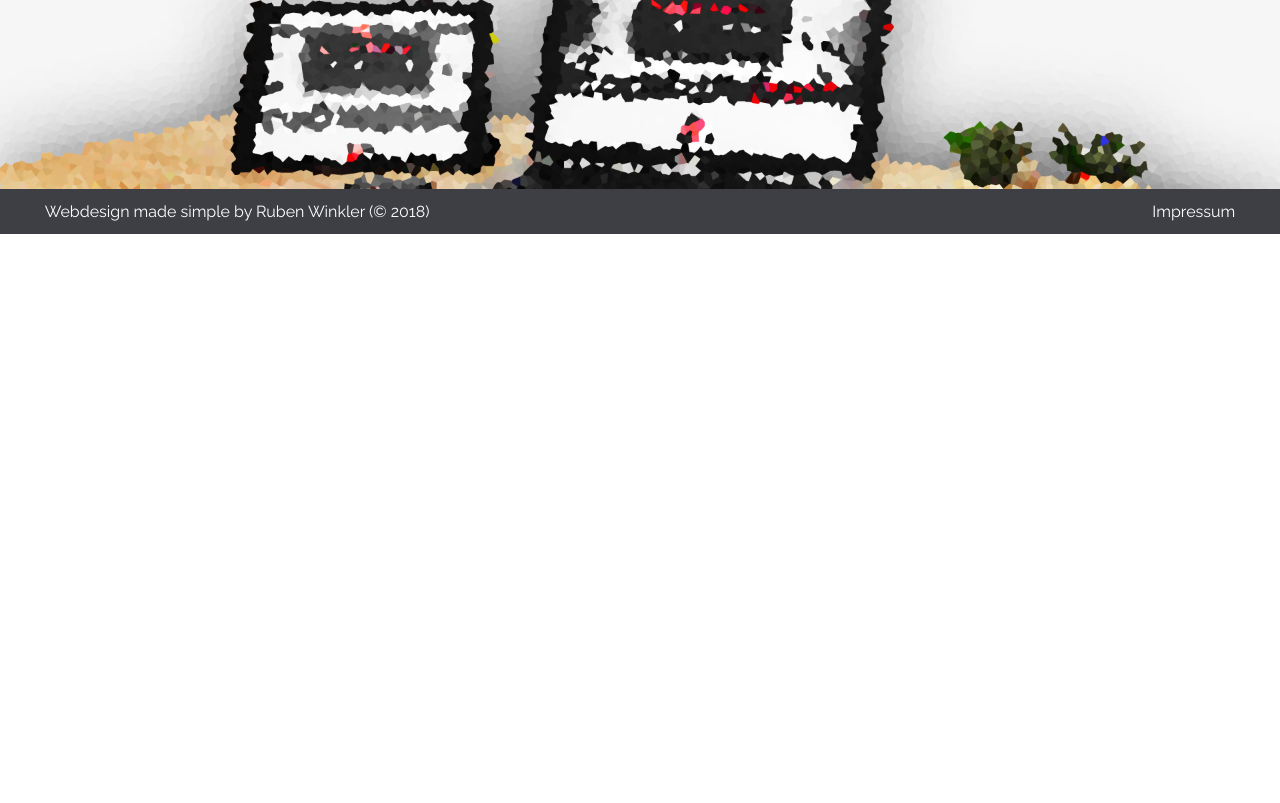
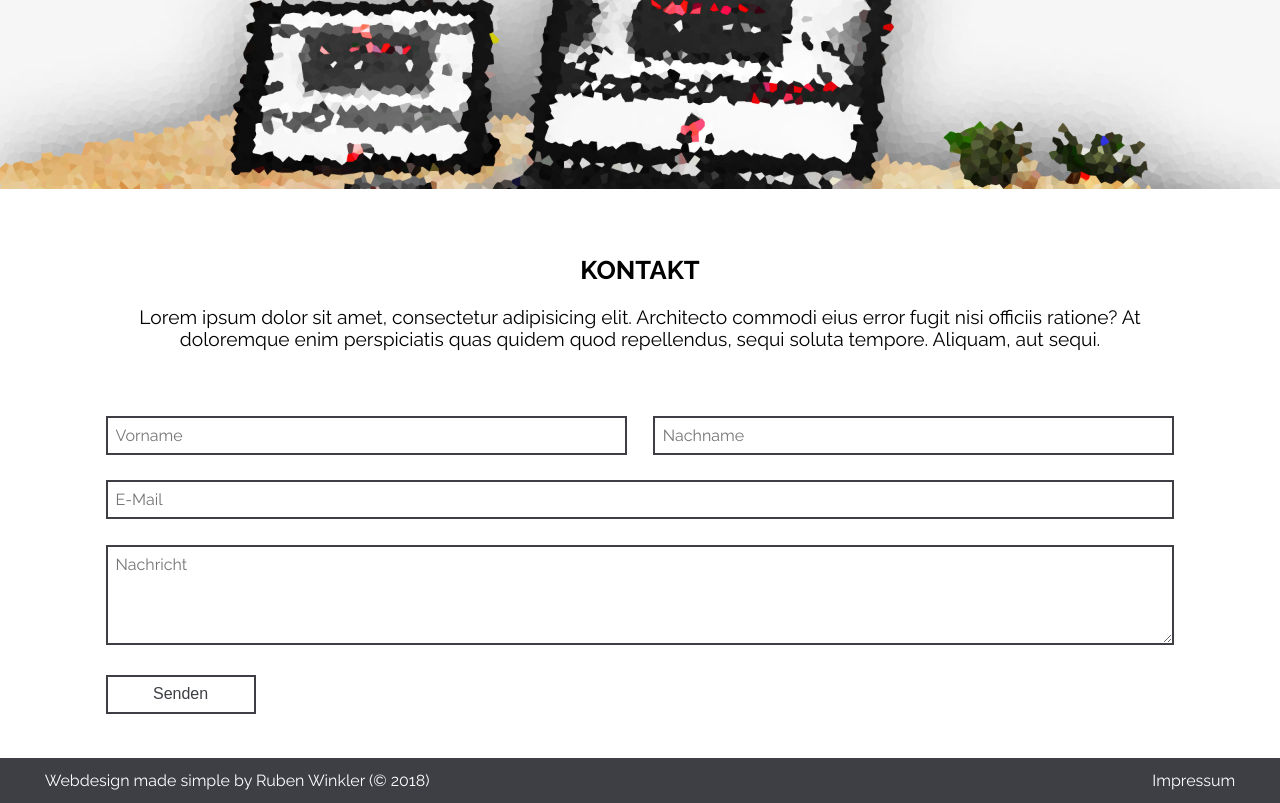
Before and after one commit to robinmatz/webdesign-made-simple, a website: page kontakt.html in a window 1280 px wide. Shown: the part 61-864 px from the top of the page. Before the commit the page ends 800 px from the top, so only its background shows below. Drawn offline with Linux system fonts and the light colour scheme.

Commit message:
Kontaktseite erstellen

```diff
--- a/kontakt.html
+++ b/kontakt.html
@@ -67,6 +67,75 @@
     <!-- Header Banner-->
     <header id="header-banner-klein"></header>
 
+    <!-- Kontakt -->
+    <section id="kontakt-bereich">
+      <div class="container">
+        <div class="row">
+          <div class="col-6">
+            <header class="intro-container">
+              <h1>Kontakt</h1>
+              <p>
+                Lorem ipsum dolor sit amet, consectetur adipisicing elit.
+                Architecto commodi eius error fugit nisi officiis ratione? At
+                doloremque enim perspiciatis quas quidem quod repellendus, sequi
+                soluta tempore. Aliquam, aut sequi.
+              </p>
+            </header>
+          </div>
+        </div>
+
+        <form id="kontakt-formular" action="./kontakt.html" method="post">
+          <div class="row">
+            <div class="col-3">
+              <label class="screenreader" for="vorname">Vorname:</label>
+              <input
+                type="text"
+                name="vorname"
+                id="vorname"
+                placeholder="Vorname"
+              />
+            </div>
+            <div class="col-3">
+              <label class="screenreader" for="nachname">Nachname:</label>
+              <input
+                type="text"
+                name="nachname"
+                id="nachname"
+                placeholder="Nachname"
+              />
+            </div>
+          </div>
+          <div class="row">
+            <div class="col-6">
+              <label class="screenreader" for="email">E-Mail:</label>
+              <input
+                type="text"
+                name="email"
+                id="email"
+                placeholder="E-Mail"
+                pattern="(?:[a-z0-9!#$%&'*+=?^_`\{\|\}~\-]+(?:\.[a-z0-9!#$%&'*+=?^_`\{\|\}~\-]+)*|\u0022(?:[\x01-\x08\x0b\x0c\x0e-\x1f\x21\x23-\x5b\x5d-\x7f]|\\[\x01-\x09\x0b\x0c\x0e-\x7f])*\u0022)@(?:(?:[a-z0-9](?:[a-z0-9\-]*[a-z0-9])?\.)+[a-z0-9](?:[a-z0-9\-]*[a-z0-9])?|\[(?:(?:25[0-5]|2[0-4][0-9]|[01]?[0-9][0-9]?)\.){3}(?:25[0-5]|2[0-4][0-9]|[01]?[0-9][0-9]?|[a-z0-9\-]*[a-z0-9]:(?:[\x01-\x08\x0b\x0c\x0e-\x1f\x21-\x5a\x53-\x7f]|\\[\x01-\x09\x0b\x0c\x0e-\x7f])+)\])"
+              />
+            </div>
+          </div>
+          <div class="row">
+            <div class="col-6">
+              <label class="screenreader" for="nachricht">Nachricht:</label>
+              <textarea
+                name="nachricht"
+                id="nachricht"
+                placeholder="Nachricht"
+              ></textarea>
+            </div>
+          </div>
+          <div class="row">
+            <div class="col-6">
+              <button class="btn-type-3" type="submit" name="absendenButton">Senden</button>
+            </div>
+          </div>
+        </form>
+      </div>
+    </section>
+
     <!-- Footer -->
     <footer id="footer">
       <div class="container">
--- a/src/css/styles.css
+++ b/src/css/styles.css
@@ -98,6 +98,15 @@ section {
 .btn-type-2:hover {
   border: 2px solid var(--red);
   color: var(--red);
+}
+
+.btn-type-3 {
+  border: 2px solid var(--dark-grey);
+  background-color: transparent;
+  font-size: 1rem;
+  color: var(--dark-grey);
+  width: 150px;
+  height: 39px;
 }
 
 .intro-container {
@@ -583,6 +592,58 @@ section {
   }
 }
 
+/* Kontakt */
+#kontakt-formular input,
+#kontakt-formular textarea {
+  width: 100%;
+  border: 2px solid var(--dark-grey);
+  padding: 0.5rem;
+  font-size: 1rem;
+  font-family: "Raleway", "Lato", "Helvetica Neue", "Arial", sans-serif;
+  color: var(--dark-grey);
+}
+
+#kontakt-formular input:hover,
+#kontakt-formular input:hover,
+#kontakt-formular textarea:hover,
+#kontakt-formular textarea:focus,
+#kontakt-formular button:hover {
+  border: 2px solid var(--red);
+}
+
+#kontakt-formular textarea {
+  height: 100px;
+}
+
+#kontakt-formular {
+  text-align: center;
+  width: 80%;
+  margin-left: auto;
+  margin-right: auto;
+}
+
+#kontakt-formular button {
+  float: left;
+}
+
+@media (max-width: 1366px) {
+  #kontakt-formular {
+    width: 90%;
+  }
+}
+
+@media (max-width: 1024px) {
+  #kontakt-formular {
+    width: 100%;
+  }
+}
+
+@media (max-width: 768px) {
+  #kontakt-formular button {
+    width: 100%;
+  }
+}
+
 /* Impressum */
 #impressum a {
   color: var(--dark-grey);
```
